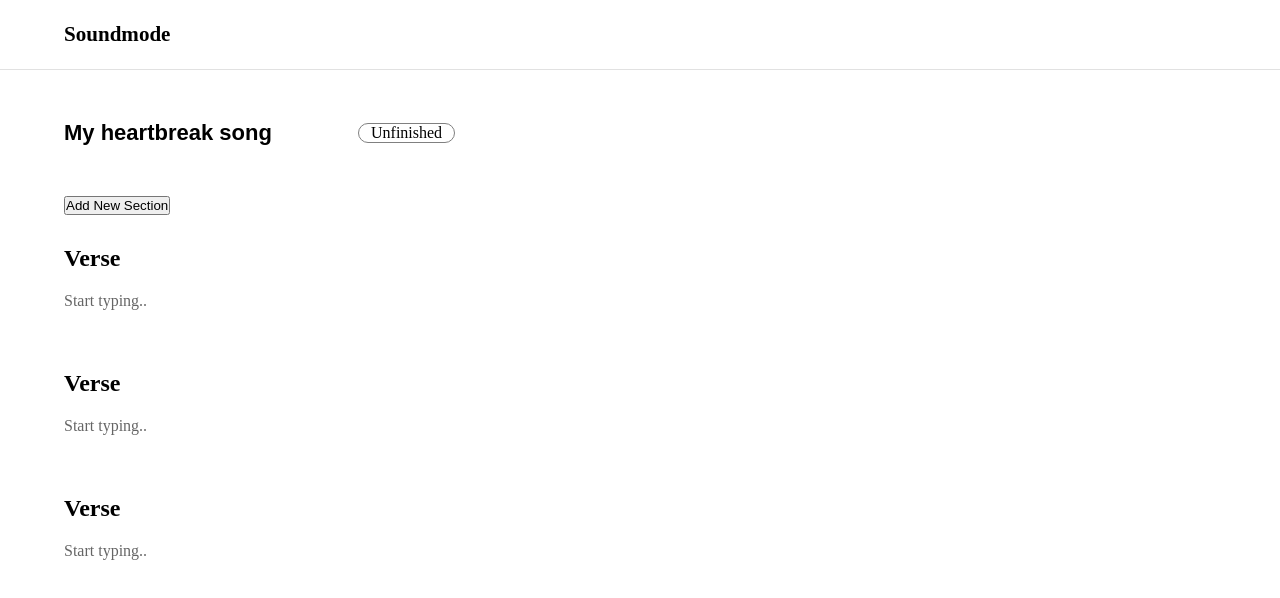
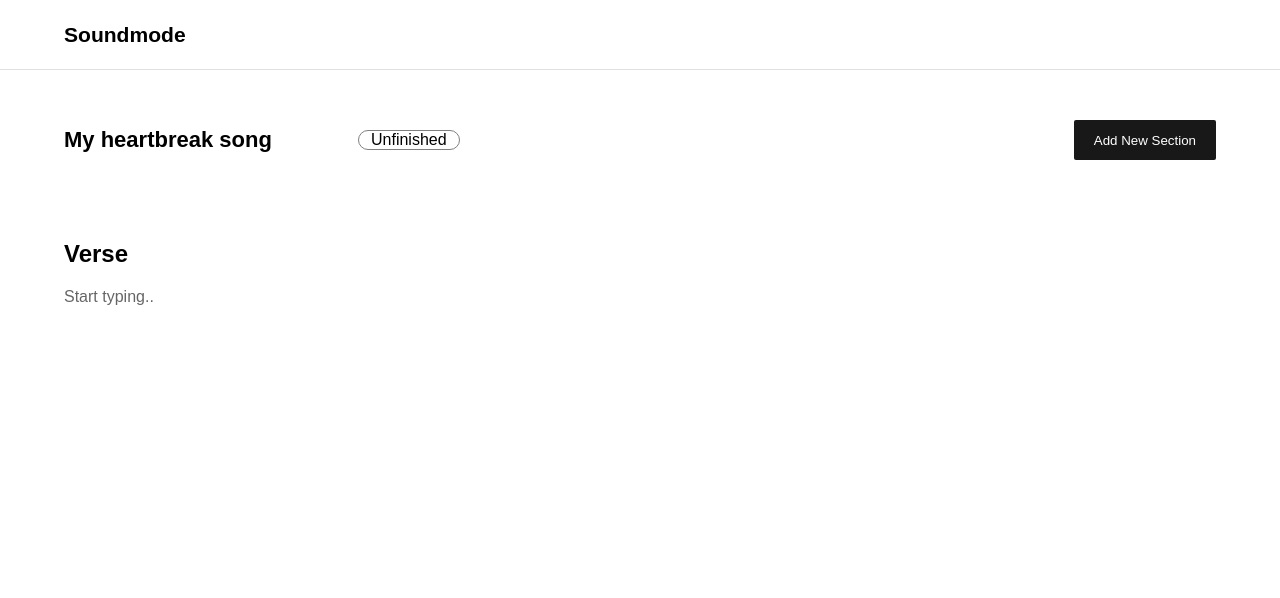
Before and after one commit to emmanuelojiji/write-it-down, a React (Create React App) app: page / in a window 1280 px wide. Shown: the top 598 px of the page. Built offline with nearby package versions, Linux system fonts and the light colour scheme.

Commit message:
New section button added
button component created

```diff
--- /dev/null
+++ b/src/Components/Button.js
@@ -0,0 +1,9 @@
+import "./Button.scss";
+
+export const Button = ({ text, onClick }) => {
+  return (
+    <button className="button" onClick={onClick}>
+      {text}
+    </button>
+  );
+};
--- /dev/null
+++ b/src/Components/Button.scss
@@ -0,0 +1,10 @@
+.button {
+  padding-left: 20px;
+  padding-right: 20px;
+  height: 40px;
+  border: 0;
+  border-radius: 2px;
+  background: #181818;
+  color: white;
+  cursor: pointer;
+}
--- a/src/Components/Editor.js
+++ b/src/Components/Editor.js
@@ -1,8 +1,9 @@
 import "./Editor.scss";
-import { useState } from "react";
+import { useEffect, useState } from "react";
 import { Section } from "./Section";
 import { sectionsData } from "./sectionsData";
 import { Helper } from "./Helper";
+import { Button } from "./Button";
 
 const Editor = () => {
   const [projectTitle, setProjectTitle] = useState("My heartbreak song");
@@ -29,6 +30,7 @@ const Editor = () => {
         setHelperVisible={setHelperVisible}
       />
       <div className="project-header">
+        <div className="project-header-left">
           <input
             type="text"
             className="project-title"
@@ -38,7 +40,8 @@ const Editor = () => {
           ></input>
           <div className="project-status">Unfinished</div>
         </div>
-      <button onClick={() => handleAddNewSection()}>Add New Section</button>
+        <Button text="Add New Section" onClick={() => handleAddNewSection()} />
+      </div>
       {sections.map((section, index) => (
         <Section
           index={index}
--- a/src/Components/Editor.scss
+++ b/src/Components/Editor.scss
@@ -25,7 +25,12 @@
 
 .project-header{
   display: flex;
-  justify-content:start;
+  justify-content:space-between;
   align-items: center;
   margin-bottom: 50px;
+
+  .project-header-left{
+    display: flex;
+    align-items: center;
+  }
 }
--- a/src/Components/Helper.scss
+++ b/src/Components/Helper.scss
@@ -8,8 +8,8 @@
   top: 0;
   transform: translateX(100%);
   transition: 0.2s ease;
-  padding-top: 50px;
-  padding-left: 50px;
+  padding-top: 30px;
+  padding-left: 30px;
 }
 
 .helper-visible {
--- a/src/Components/Section.js
+++ b/src/Components/Section.js
@@ -1,15 +1,8 @@
 import "./Section.scss";
 import { useEffect, useState } from "react";
 
-export const Section = ({
-  onClick,
-  lines,
-  sections,
-  section,
-  setSections,
-  index,
-}) => {
-  const handleLineUpdate = (sectionIndex, newLines, text) => {
+export const Section = ({ onClick, sections, lines, setSections, index }) => {
+  const handleLineUpdate = (sectionIndex, text) => {
     const splitLines = text.split("\n");
     const updatedSections = [...sections];
     updatedSections[sectionIndex].lines = splitLines;
@@ -19,7 +12,7 @@ export const Section = ({
   };
 
   return (
-    <div className="section" onClick={onClick}>
+    <div className={`section fade-in`} onClick={onClick}>
       <h2 className="section-type">Verse</h2>
       <div
         placeholder="Start typing.."
@@ -27,27 +20,9 @@ export const Section = ({
         contentEditable
         onInput={(e) => {
           console.log(e.target.innerText);
-          handleLineUpdate(index, e.target.innerText, e.target.innerText);
+          handleLineUpdate(index, e.target.innerText);
         }}
-      >
-        {/*lines.map((line, index) => (
-          <p
-            key={index}
-            onClick={(e) => {
-              setCurrentLine(index);
-              console.log(currentLine);
-            }}
-            contentEditable
-            onInput={(e) => {
-              setUpdatedLine(e.target.innerText);
-              console.log(e.target.innerText);
-              console.log("New Line:" + updatedLine);
-            }}
-          >
-            {line}
-          </p>
-          ))*/}
-      </div>
+      ></div>
     </div>
   );
 };
--- a/src/Components/Section.scss
+++ b/src/Components/Section.scss
@@ -13,6 +13,19 @@
   }
   width: 50%;
   border-radius: 2px;
+}
+
+.fade-in {
+  animation: fade-in 0.5s;
+}
+
+@keyframes fade-in {
+  from {
+    opacity: 0;
+  }
+  to {
+    opacity: 1;
+  }
 }
 
 .section-type {
--- a/src/Components/sectionsData.js
+++ b/src/Components/sectionsData.js
@@ -5,16 +5,4 @@ export const sectionsData = [
     notes: [],
   },
 
-  {
-    type: "verse",
-    lines: [],
-    notes: [],
-  },
-
-  {
-    type: "verse",
-    lines: [],
-    notes: [],
-  },
-
 ];
--- a/src/index.scss
+++ b/src/index.scss
@@ -2,4 +2,5 @@
   margin: 0;
   padding: 0;
   box-sizing: border-box;
+  font-family: Arial, Helvetica, sans-serif;
 }
```
Lines whose indentation alone changed are shown as unchanged.
